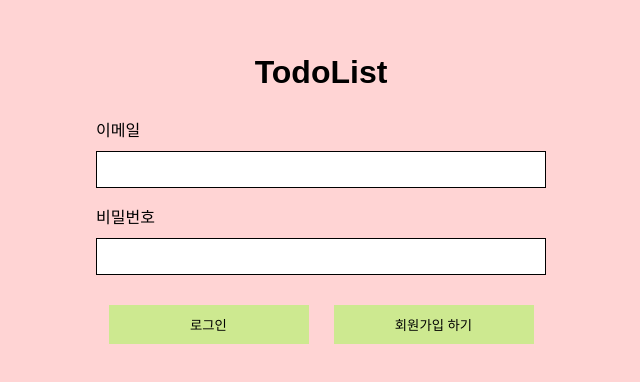
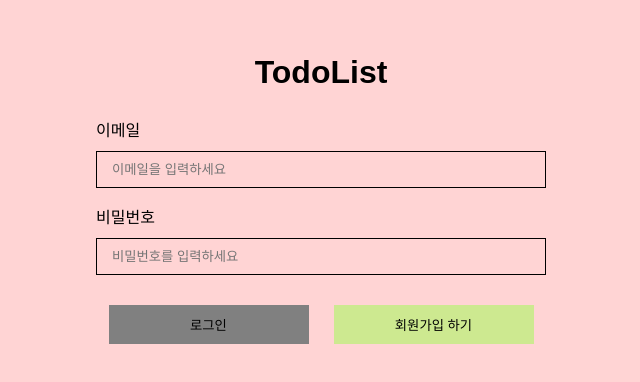
Before and after one commit to hyorimcho/wanted-pre-onboarding-frontend, a React (Create React App) app: page /signin in a window 1280 px wide. Shown: the part 146-528 px from the top of the page, without its empty margins (319-959 px from the left). Built offline with nearby package versions, Linux system fonts and the light colour scheme.

Commit message:
#8 - feat: 로그인 기능 구현

```diff
--- a/src/pages/SignIn/index.jsx
+++ b/src/pages/SignIn/index.jsx
@@ -1,31 +1,129 @@
+import { useCallback, useEffect, useState } from "react";
 import { useNavigate } from "react-router-dom";
 import styled from "styled-components";
+import { signIn } from "../../api";
 
 const SignIn = () => {
+  const [values, setValues] = useState({
+    email: "",
+    password: "",
+  });
+  const [errors, setErrors] = useState({
+    email: "",
+    password: "",
+  });
+  const [disabled, setDisabled] = useState(true);
+  const [touched, setTouched] = useState({
+    email: false,
+    password: false,
+  });
   const navigate = useNavigate();
+
+  const handleChange = (e) => {
+    setValues({
+      ...values,
+      [e.target.name]: e.target.value,
+    });
+  };
+
+  const handleBlur = (e) => {
+    setTouched({
+      ...touched,
+      [e.target.name]: true,
+    });
+  };
+
+  const handleSubmit = (e) => {
+    e.preventDefault();
+    setTouched({
+      email: true,
+      password: true,
+    });
+    const errors = validate();
+    setErrors(errors);
+    if (Object.values(errors).some((v) => v)) {
+      return;
+    }
+  };
+
+  const validate = useCallback(() => {
+    const errors = {
+      email: "",
+      password: "",
+    };
+
+    const emailCheck = () => {
+      var regex = /([\w-\.]+)@((\[[0-9]{1,3}\.[0-9]{1,3}\.[0-9]{1,3}\.)|(([\w-]+\.)+))([a-zA-Z]{2,4}|[0-9]{1,3})(\]?)$/;
+      return values.email !== "" && values.email !== "undefined" && regex.test(values.email);
+    };
+
+    if (!emailCheck(values.email)) {
+      errors.email = "이메일 형식에 맞게 입력 해 주세요";
+    }
+    if (!values.password || values.password.length < 8) {
+      errors.password = "비밀번호를 8자리 이상 입력하세요";
+    }
+    if (!errors.email && !errors.password) {
+      setDisabled(false);
+    }
+    return errors;
+  }, [values]);
+
+  useEffect(() => {
+    setErrors(validate());
+  }, [validate]);
+
+  const onSubmit = async () => {
+    const { email, password } = values;
+    const res = await signIn(email, password);
+    if (localStorage.getItem("token") && res) {
+      navigate("/todo");
+    } else {
+      alert("이메일과 비밀번호를 다시 확인 해 주세요");
+    }
+  };
   return (
-    <Form>
+    <Form onSubmit={handleSubmit}>
       <h1>TodoList</h1>
       <InputContainer>
         <div>
           <label htmlFor="email">이메일</label>
-          <input id="email" type="text" data-testid="email-input" />
+          <input
+            id="email"
+            type="text"
+            placeholder="이메일을 입력하세요"
+            name="email"
+            value={values.email}
+            onChange={handleChange}
+            onBlur={handleBlur}
+            // autoFocus
+          />
+          {touched.email && errors.email && <span>{errors.email}</span>}
         </div>
         <div>
           <label htmlFor="password">비밀번호</label>
-          <input id="password" type="password" data-testid="password-input" />
+          <input
+            id="password"
+            type="password"
+            name="password"
+            placeholder="비밀번호를 입력하세요"
+            value={values.password}
+            onChange={handleChange}
+            onBlur={handleBlur}
+          />
         </div>
+        {touched.password && errors.password && <span>{errors.password}</span>}
       </InputContainer>
       <ButtonContainer>
-        <button type="submit" signin-button>
+        <button type="submit" data-testid="signin-button" onClick={onSubmit} disabled={disabled}>
           로그인
         </button>
         <button
+          type="button"
+          data-testid="signup-button"
           onClick={() => {
             navigate("/signup");
           }}
-          type="button"
-          data-testid="signup-button"
         >
           회원가입 하기
         </button>
@@ -57,6 +155,15 @@ const InputContainer = styled.div`
     width: 100%;
     line-height: 10px;
     padding: 0.625rem 0.9375rem;
+    background-color: #ffd4d4;
+    &:focus {
+      background-color: white;
+    }
+  }
+  span {
+    color: red;
+    font-size: 14px;
+    font-weight: 600;
   }
 `;
 
@@ -76,5 +183,9 @@ const ButtonContainer = styled.div`
       /* color: white; */
       transition: 0.2s;
     }
+    :disabled {
+      background-color: grey;
+      cursor: default;
+    }
   }
 `;
```
